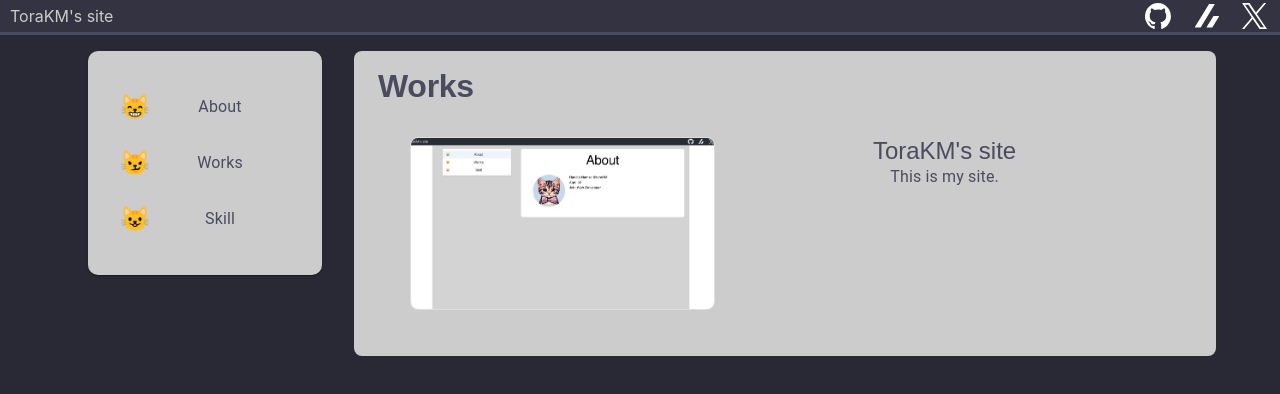
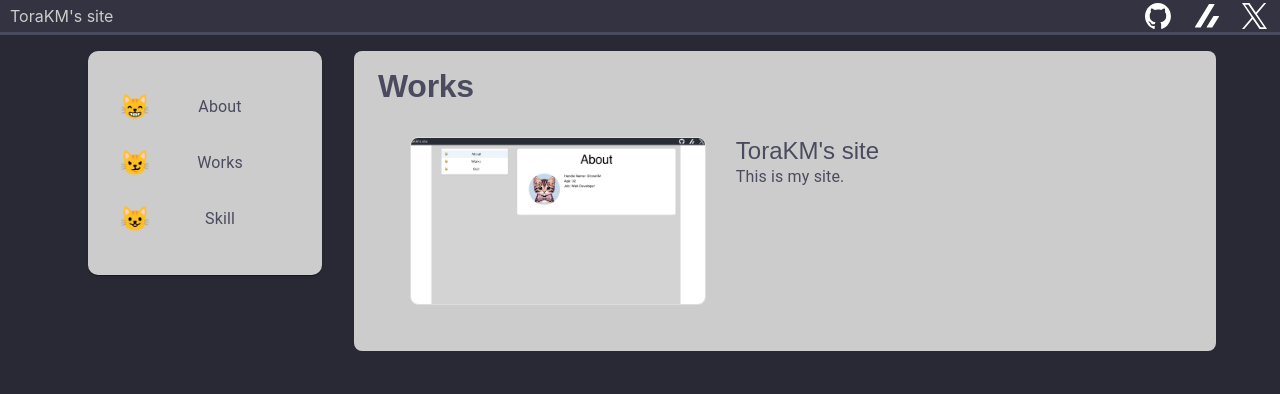
Before and after one commit to KM0912/portfolio, a React (Create React App) app: page /works in a window 1280 px wide. Shown: the top 394 px of the page. Built offline with nearby package versions, Linux system fonts and the light colour scheme.

Commit message:
WorksページのGridコンテナのspacingを4に変更し、タイトルと説明文の配置を左寄せに変更

```diff
--- a/src/components/organisms/Works.tsx
+++ b/src/components/organisms/Works.tsx
@@ -18,15 +18,17 @@ const StyledImg = styled("img")({
 const Works = () => {
   const contents = (
     <StyledBox>
-      <Grid container spacing={2}>
+      <Grid container spacing={4}>
         {workList.map((work, index) => (
           <React.Fragment key={index}>
             <Grid item xs={5}>
               <StyledImg src={work.img} alt={work.title} />
             </Grid>
             <Grid item xs={7}>
-              <Typography variant="h3">{work.title}</Typography>
-              <Typography>{work.description}</Typography>
+              <Typography variant="h3" align="left">
+                {work.title}
+              </Typography>
+              <Typography align="left">{work.description}</Typography>
             </Grid>
           </React.Fragment>
         ))}
```
